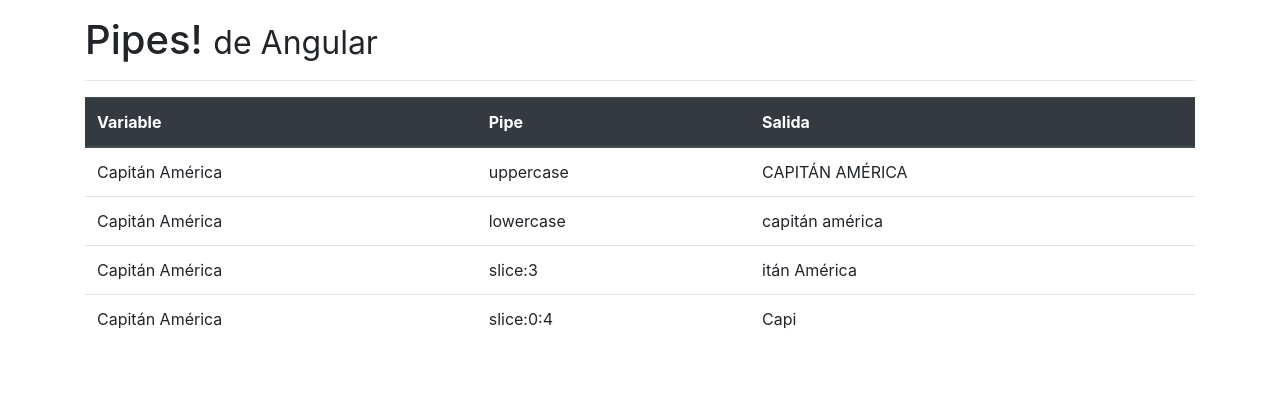
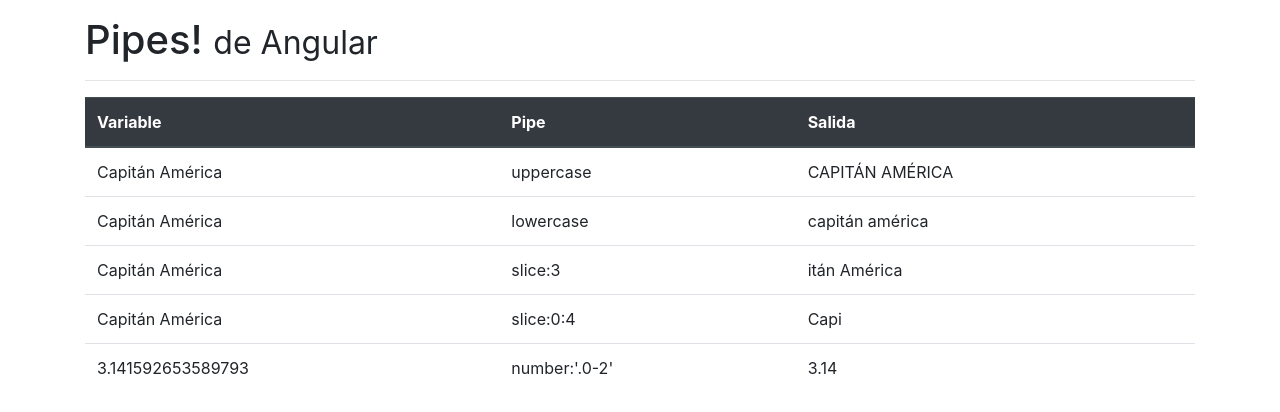
Before and after one commit to hitses/curso-angular-2020, an Angular app in the folder pipes/: page / in a window 1280 px wide. Shown: the top 412 px of the page. Built offline with nearby package versions, Linux system fonts and the light colour scheme.

Commit message:
Pipe decimal

```diff
--- a/pipes/src/app/app.component.html
+++ b/pipes/src/app/app.component.html
@@ -32,6 +32,11 @@
           <td>slice:0:4</td>
           <td>{{nombre | slice:0:4}}</td>
         </tr>
+        <tr>
+          <td>{{pi}}</td>
+          <td>number:'.0-2'</td>
+          <td>{{pi | number:'.0-2'}}</td>
+        </tr>
       </tbody>
     </table>
   </div>
--- a/pipes/src/app/app.component.ts
+++ b/pipes/src/app/app.component.ts
@@ -7,4 +7,5 @@
 })
 export class AppComponent {
   nombre = 'Capitán América';
+  pi = Math.PI;
 }
```
